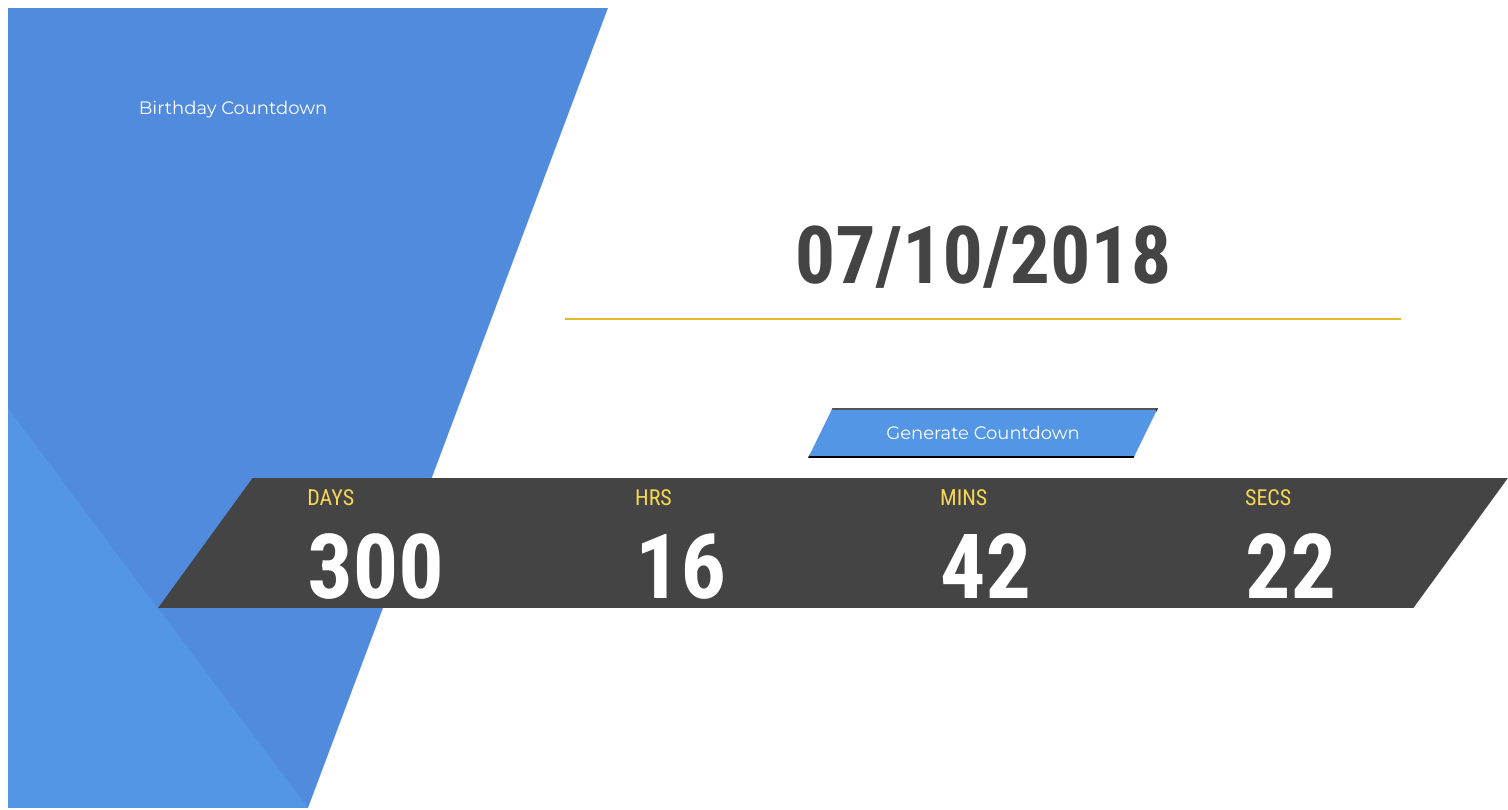
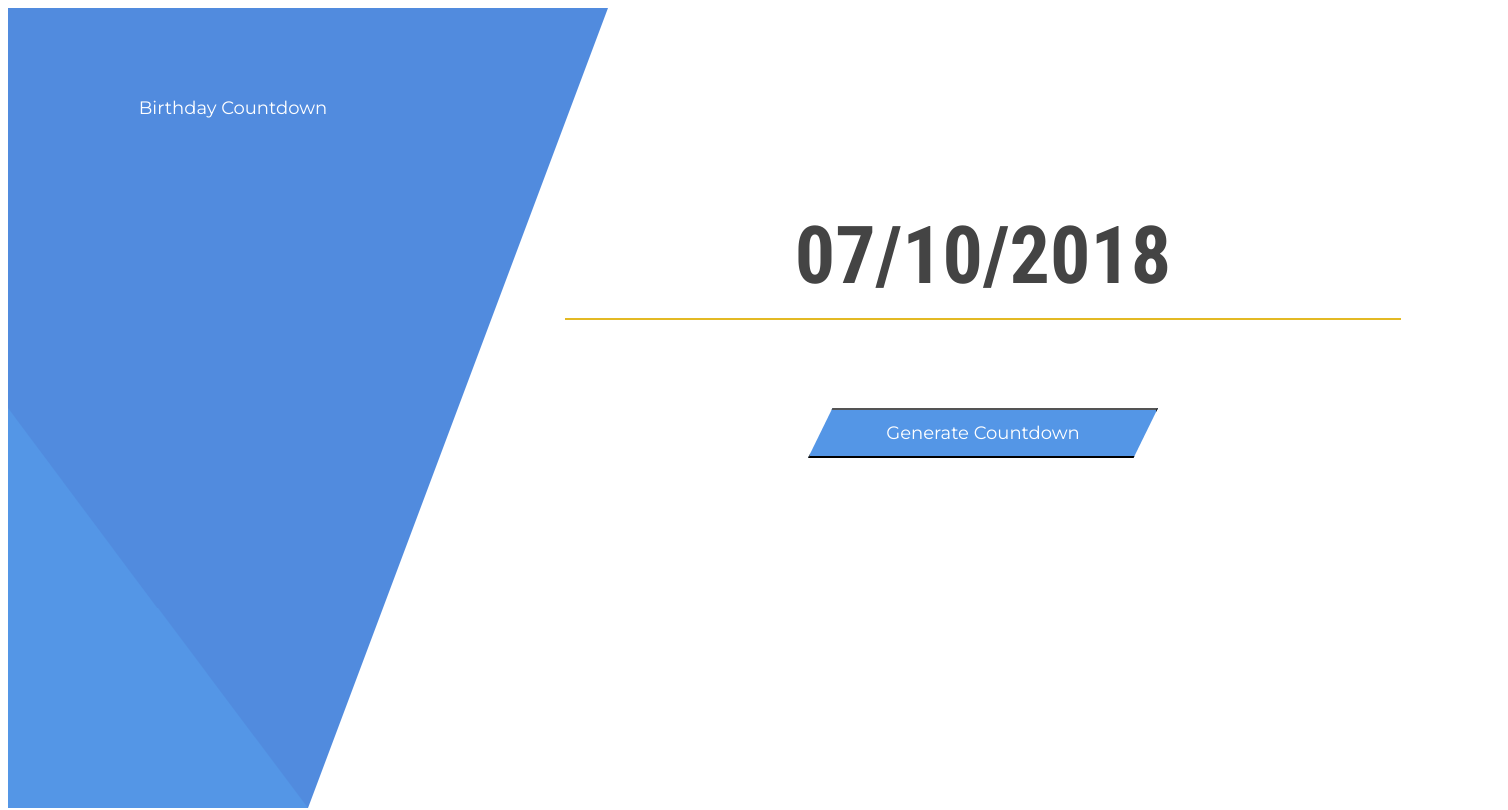
Before and after one commit to LindsayWilde/birthday-lindsay, a React (Create React App) app: page / in a window 1280 px wide. Shown: the top 810 px of the page, 1508 px wide, since content can reach past the window. Built offline with nearby package versions, Linux system fonts and the light colour scheme.

Commit message:
button to display countdown

```diff
--- a/src/App.css
+++ b/src/App.css
@@ -102,7 +102,7 @@
   background-color: #444;
   display: grid;
   grid-template-columns: repeat(auto-fit, minmax(150px, 275px));
-  grid-column-gap: 30px;
+  grid-column-gap: 60px;
   align-items: center;
   justify-items: center;
   justify-content: center;
--- a/src/App.js
+++ b/src/App.js
@@ -6,6 +6,27 @@ import Clock from './clock';
 import './App.css';
 
 export default class App extends Component {
+
+    constructor(props) {
+        super(props)
+
+        this.state = {
+            active: false
+        }
+    }
+
+    renderItems = function() {
+        if(this.state.active) {
+            return [
+                <Clock />,
+
+            ]
+        } else {
+            return Button('Generate Countdown', () => this.setState({active:true}))
+        }
+    }.bind(this)
+
+
   render() {
 
      // return <div className=""><Clock/></div>
@@ -23,8 +44,7 @@ export default class App extends Component {
             <div className="grid__skew-light-three-box"></div>
 
             <Picker />
-            { Button('Generate Countdown') }
-            <Clock />
+            { this.renderItems() }
         </div>
     );
   }
--- a/src/button.js
+++ b/src/button.js
@@ -1,11 +1,10 @@
 import React from 'react';
 
-const Button = (title) => {
+const Button = (title, callBack) => {
     return (
-        <button className="button">
+        <button className="button" onClick={callBack}>
             {title}
         </button>
     )
 }
-
 export default Button;
--- a/src/clock.scss
+++ b/src/clock.scss
@@ -16,7 +16,7 @@ $color-yellow-one: #F7D754;
 
     display: grid;
     grid-template-columns: repeat(auto-fit, minmax(150px, 275px));
-    grid-column-gap: 30px;
+    grid-column-gap: 60px;
     align-items: center;
     justify-items:center;
     justify-content: center;
```
